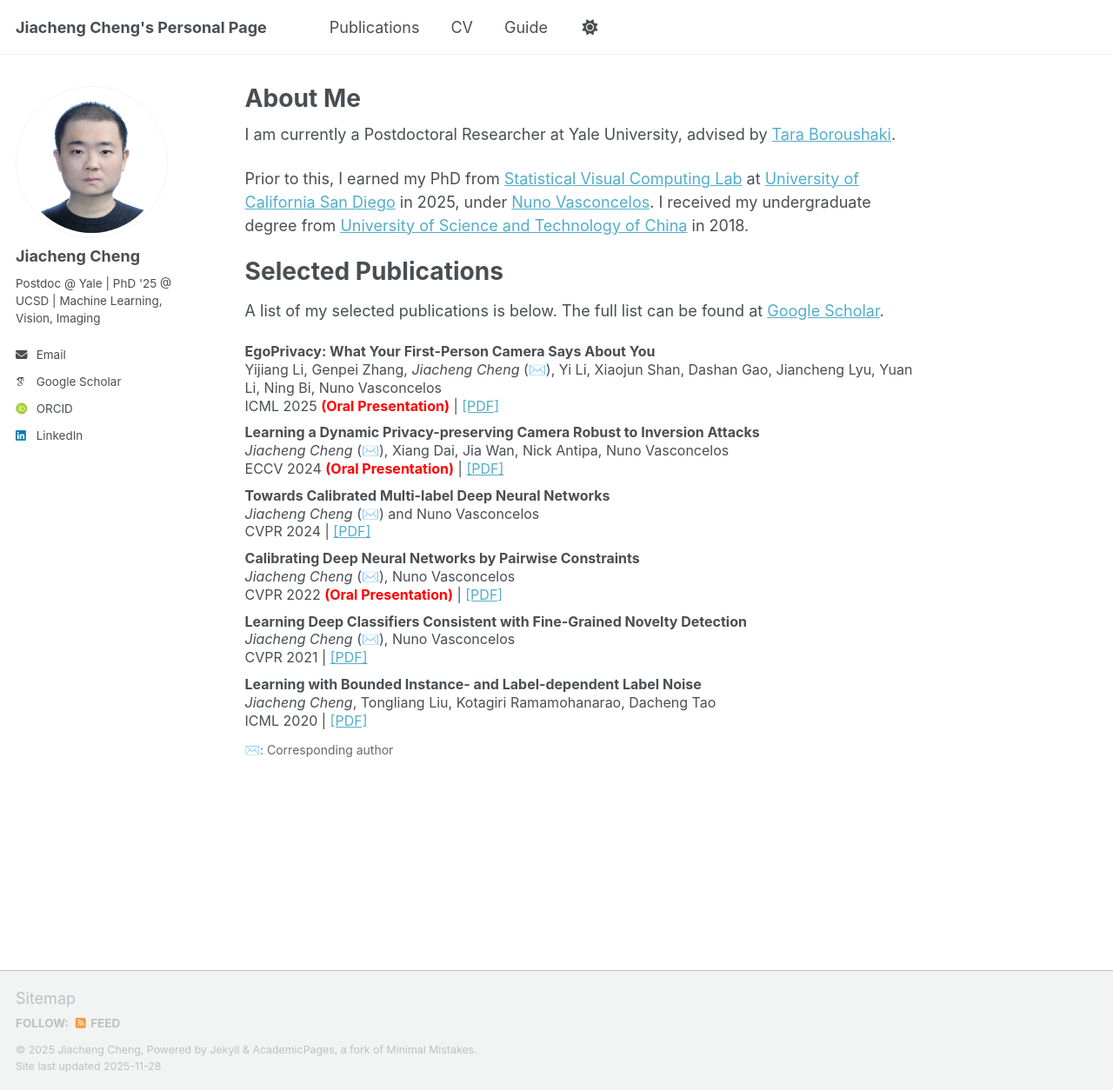
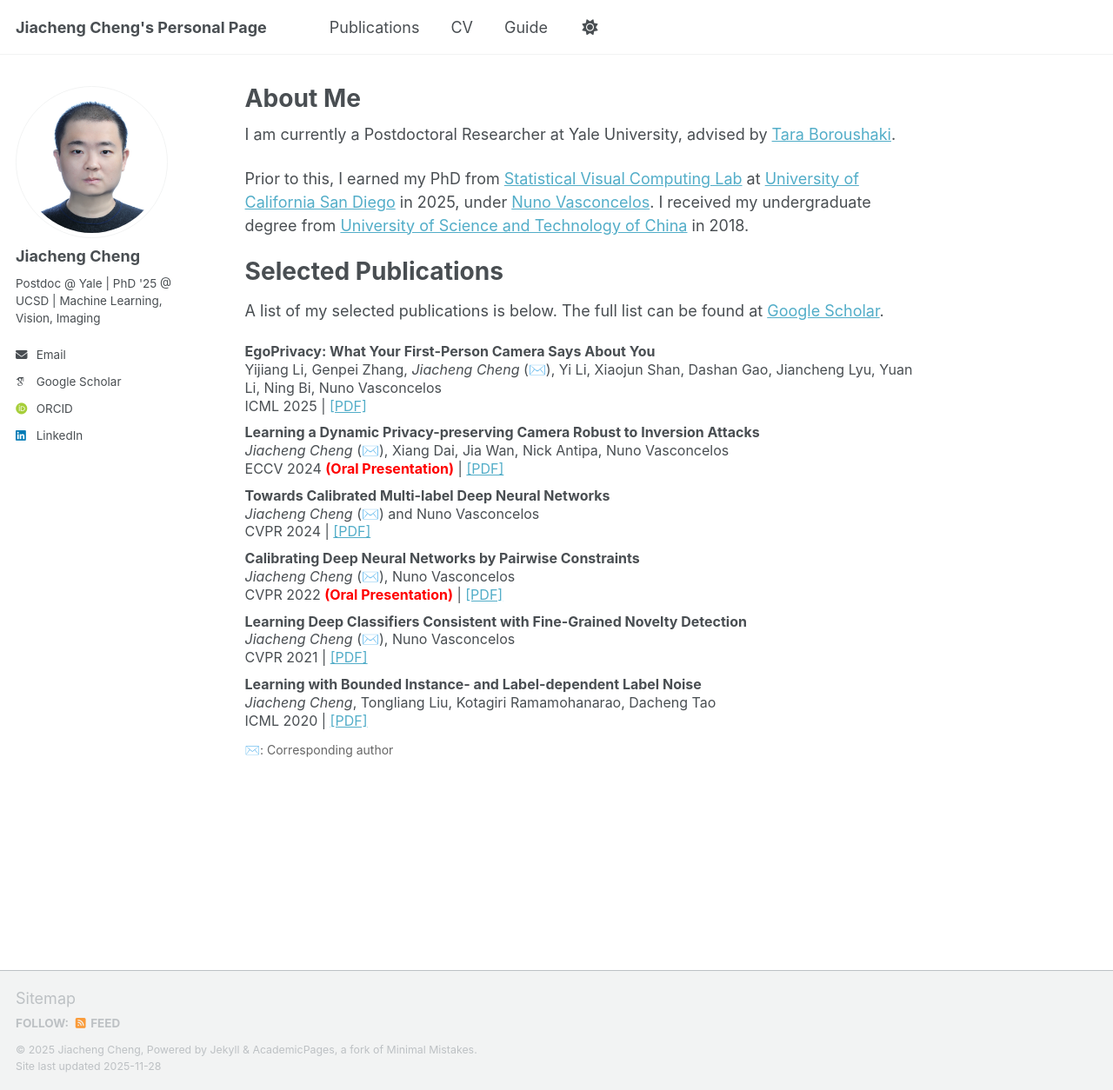
Before and after one commit to JiachengCheng96/JiachengCheng96.github.io, a Jekyll site: the page built from _pages/about.md, in a window 1280 px wide and 1254 px high. Shown: the whole window at 87% size. Built offline with Jekyll 4.4.1, drawn with Linux system fonts in a browser that asks for light colours; some web fonts are replaced; a script that is not in the unit is left out.

Commit message:
Update about.md

```diff
--- a/_pages/about.md
+++ b/_pages/about.md
@@ -23,7 +23,7 @@ A list of my selected publications is below. The full list can be found at [Goog
     <div style="margin-bottom: 10px;">
         <strong>EgoPrivacy: What Your First-Person Camera Says About You</strong><br>
         Yijiang Li, Genpei Zhang, <em>Jiacheng Cheng</em> (✉️), Yi Li, Xiaojun Shan, Dashan Gao, Jiancheng Lyu, Yuan Li, Ning Bi, Nuno Vasconcelos<br>
-        ICML 2025 <span style="color:red; font-weight:bold;">(Oral Presentation)</span>  | <a href="#">[PDF]</a>
+        ICML 2025  | <a href="#">[PDF]</a>
     </div>
 
     <div style="margin-bottom: 10px;">
```
